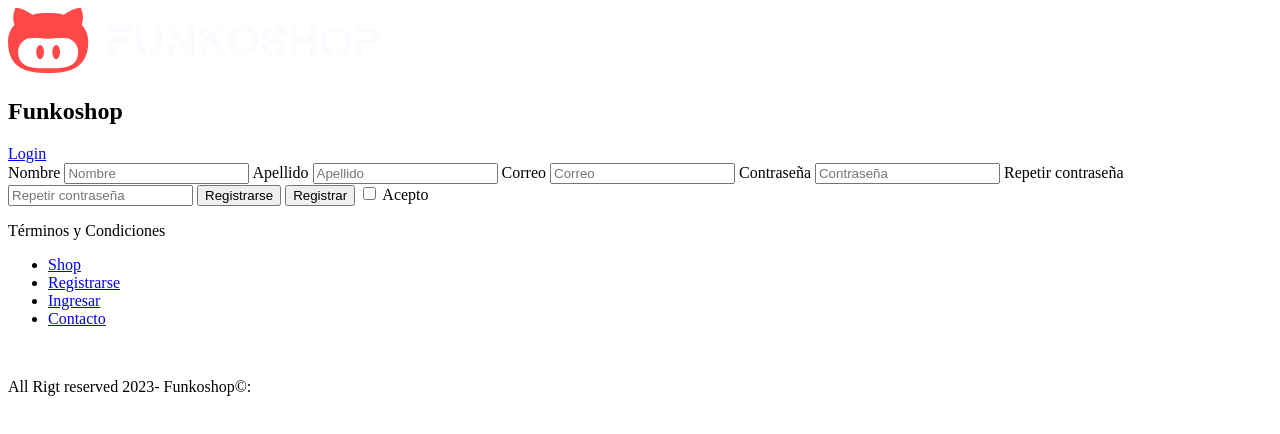
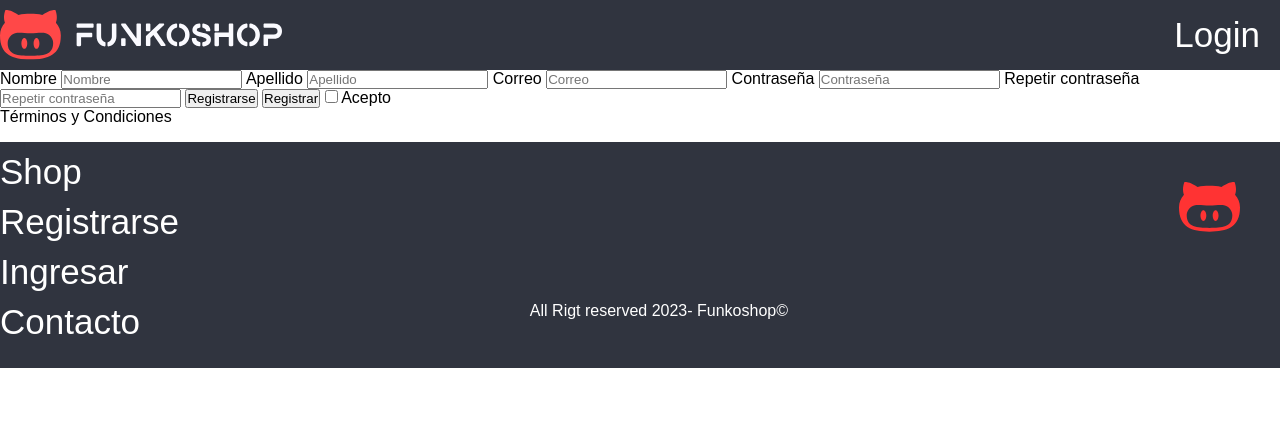
Before and after one commit to DiegoAPizza/CodoACodo, a plain HTML site: page register.html in a window 1280 px wide. Drawn offline with Linux system fonts and the light colour scheme.

Commit message:
Actuailizacion de css y html

```diff
--- a/register.html
+++ b/register.html
@@ -1,23 +1,29 @@
 <!DOCTYPE html>
 <html lang="en">
+
 <head>
     <meta charset="UTF-8">
     <meta http-equiv="X-UA-Compatible" content="IE=edge">
     <meta name="viewport" content="width=device-width, initial-scale=1.0">
     <title>Register</title>
+    <link rel="stylesheet" href="style.css">
 </head>
+
 <body>
-    <header class="header">
+    <div class="header">
         <div class="logo">
-            <img src="multimedia\branding\logo_light_horizontal.svg" class="logo" alt="">
-            <h2 class="nombre_empresa">Funkoshop</h2>
+            <a href="index.html" class="logo">
+                <img src="./multimedia\branding\logo_light_horizontal.svg" class="logo_img" alt="">
+            </a>
         </div>
         <nav>
             <a href="salir.html" class="nav-link">Login</a>
         </nav>
-    </header>
+    </div>
+    <div class="container">
+        <div class="form-group">
             <form action="/register" method="post">
-        <div class="form-group">
+
                 <label for="nombre">Nombre</label>
                 <input type="text" class="form-control" id="nombre" name="nombre" placeholder="Nombre">
                 <label for="apellido">Apellido</label>
@@ -27,21 +33,28 @@
                 <label for="password">Contraseña</label>
                 <input type="password" class="form-control" id="password" name="password" placeholder="Contraseña">
                 <label for="password2">Repetir contraseña</label>
-            <input type="password" class="form-control" id="password2" name="password2" placeholder="Repetir contraseña">
+                <input type="password" class="form-control" id="password2" name="password2"
+                    placeholder="Repetir contraseña">
                 <button class="btn btn-primary" type="submit">Registrarse</button>
                 <button class="btn_registrar">Registrar</button>
-            <input type="checkbox" name="aceptar" id="terminos"> Acepto <p class="terminos_condiciones">Términos y Condiciones</p>
+                <input type="checkbox" name="aceptar" id="terminos"> Acepto <p class="terminos_condiciones">Términos y
+                    Condiciones</p>
+            </form>
         </div>
-    </form>
-    <footer class="container_footer">
+
+        <div class="container_footer">
             <ul>
-            <li><a href="shop.html">Shop</a></li>
-            <li><a href="register.html">Registrarse</a></li>
-            <li><a href="login.html">Ingresar</a></li>
-            <li><a href="#Contacto">Contacto</a></li>
+                <li class="a_sub"><a href="shop.html">Shop</a></li>
+                <li class="a_sub"><a href="register.html">Registrarse</a></li>
+                <li class="a_sub"><a href="login.html">Ingresar</a></li>
+                <li class="a_sub"><a href="#contacto">Contacto</a></li>
             </ul>
-        <img src="" alt="">
-        <p>All Rigt reserved 2023- Funkoshop&copy:</p>
-       </footer>
+            <p class="derechos">All Rigt reserved 2023- Funkoshop&copy</p>
+            <img src="./multimedia/branding/isotype.svg" alt="">
+        </div>
+    </div>
+
+
 </body>
+
 </html>
--- a/style.css
+++ b/style.css
@@ -160,7 +160,7 @@ Body
 .container_novedades {
     display: flex;
     background-size: cover;
-    background-image: url("/multimedia/funkos-banner.webp");
+    background-image: url("./multimedia/funkos-banner.webp");
     flex-direction: column;
     padding: 30px;
 }
@@ -186,7 +186,6 @@ Body
 .a_sub {
     margin-top: 10px;
     margin-bottom: 10px;
-
 }
 
 .a_sub a:hover {
@@ -270,5 +269,4 @@ ITEMS
 
 .items_btns {
     display: inline;
-
 }
```
Also changed, not shown: index.html (+9 -9 lines), item.html (+1 -1 lines), shop.html (+12 -1 lines), 5 other files. Lines whose indentation alone changed are shown as unchanged.
